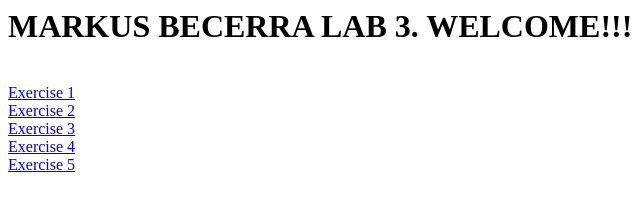
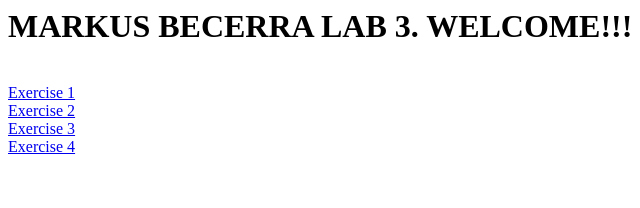
Before and after one commit to MarkusBecerra/EECS448_Lab_03, a plain HTML site: page index.html in a window 1280 px wide. Shown: the full height of the page, 0-640 px from the left. Drawn offline with Linux system fonts and the light colour scheme.

Commit message:
updated homepage to not include repeat of exercise 5

```diff
--- a/index.html
+++ b/index.html
@@ -17,5 +17,4 @@
             <br>
             <a href="exercise4/main.html">Exercise 4</a>
             <br>
- 	    <a href="index.html">Exercise 5</a>
       </div>
```
